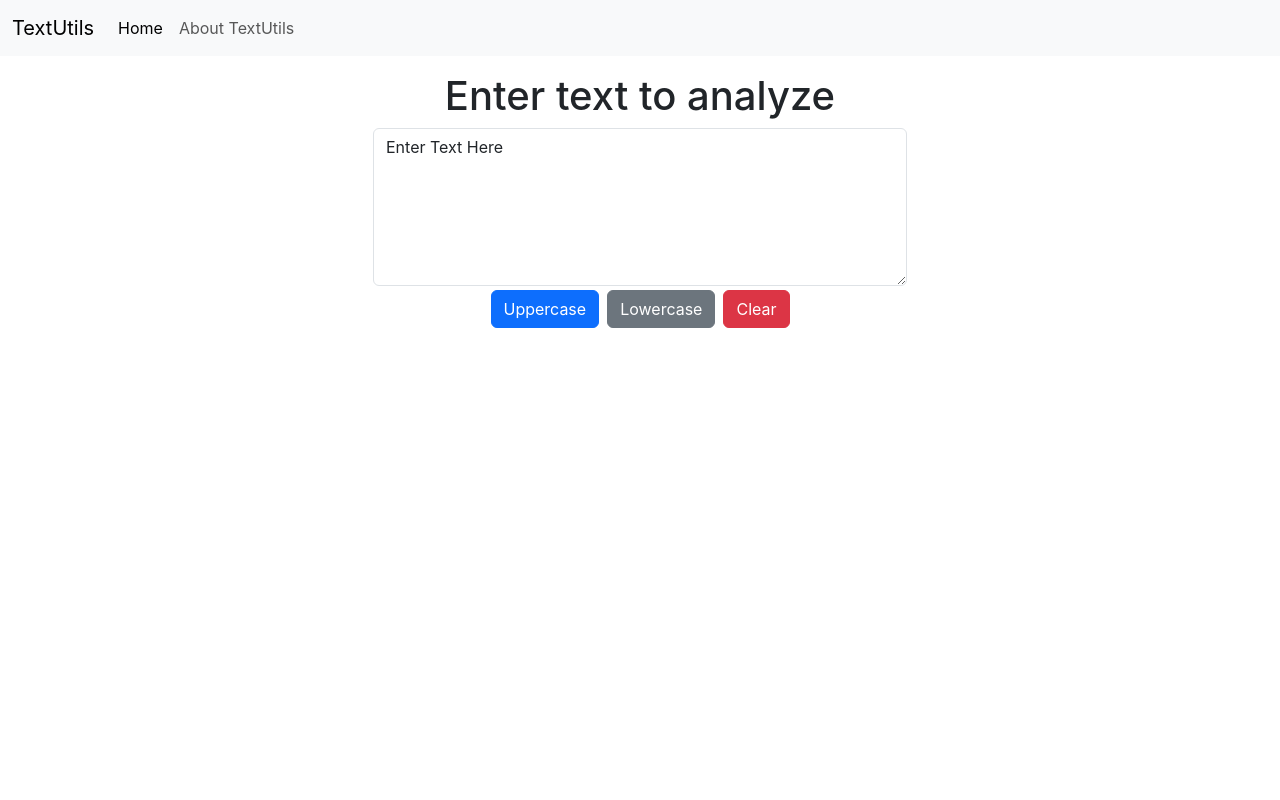
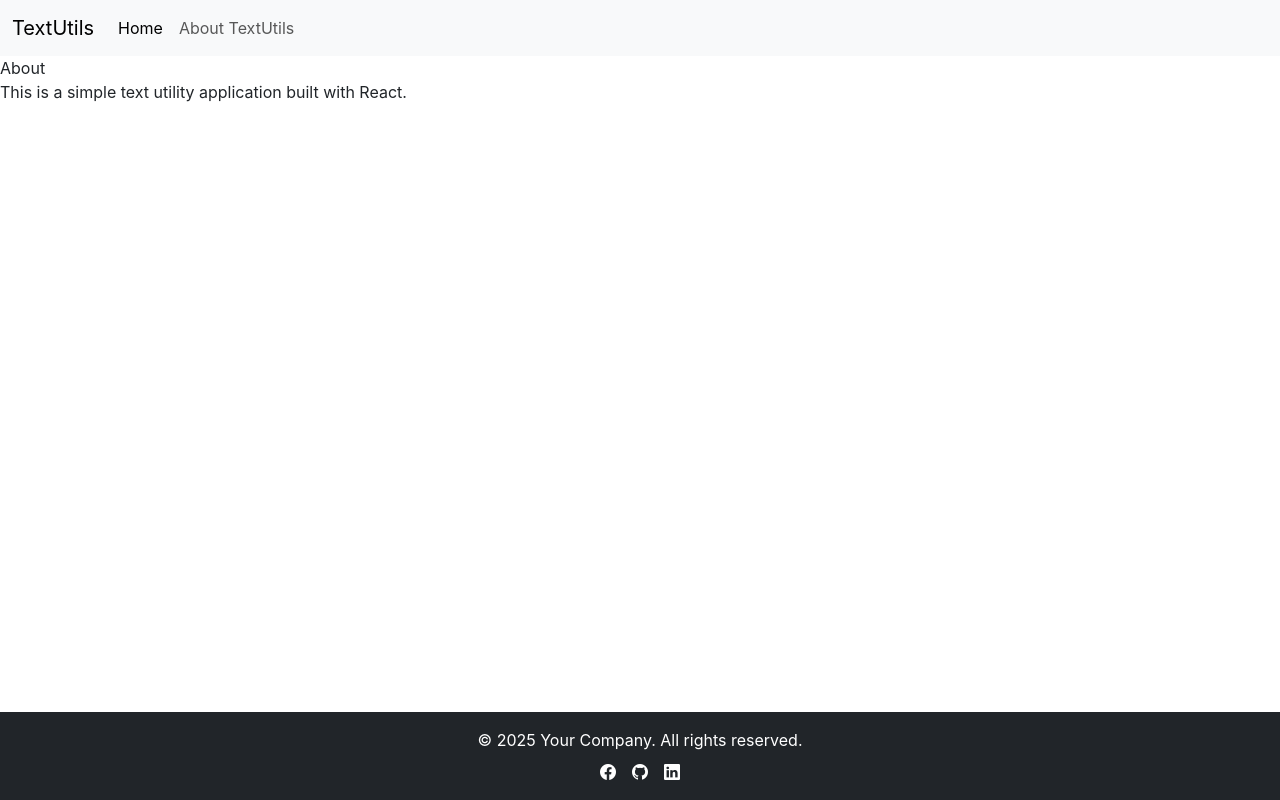
Before and after one commit to sthaaayush/TextUtils, a React (Create React App) app: page /about in a window 1280 px wide. Built offline with nearby package versions, Linux system fonts and the light colour scheme.

Commit message:
added footer and abouts to router

```diff
--- a/package.json
+++ b/package.json
@@ -7,9 +7,11 @@
     "@testing-library/jest-dom": "^6.6.3",
     "@testing-library/react": "^16.3.0",
     "@testing-library/user-event": "^13.5.0",
+    "bootstrap-icons": "^1.13.1",
     "react": "^19.1.0",
     "react-dom": "^19.1.0",
-    "react-scripts": "5.0.1",
+    "react-router-dom": "^7.7.0",
+    "react-scripts": "^5.0.1",
     "web-vitals": "^2.1.4"
   },
   "scripts": {
--- a/src/App.js
+++ b/src/App.js
@@ -1,16 +1,33 @@
 import './App.css';
+import About from './Components/About';
+import Footer from './Components/Footer';
 import NavBar from './Components/NavBar';
 import TextForm from './Components/TextForm';
+import { BrowserRouter as Router, Routes, Route } from 'react-router-dom';
 
 function App() {
   return (
-    <>
-      {/* <NavBar/> */}
-      <NavBar headText="TextUtils" aboutText="About TextUtils" />
-      <div className="container my-3">
-        <TextForm heading="Enter text to analyze"/>
-      </div>
-    </>
+    <Router>
+      <>
+        {/* NavBar */}
+        <NavBar headText="TextUtils" aboutText="About TextUtils" />
+        <Routes>
+          {/* TextForm Component */}
+          <Route exact path='/' element={
+            <div className="container my-3">
+              <TextForm heading="Enter text to analyze" />
+            </div>
+          }
+          ></Route>
+
+          {/* About Component */}
+          <Route exact path='/about' element={<About />}></Route>
+        </Routes>
+
+          {/* Footer Component */}
+          <Footer />
+      </>
+    </Router >
   );
 }
 
--- /dev/null
+++ b/src/Components/About.js
@@ -0,0 +1,10 @@
+import React from 'react'
+
+export default function About() {
+  return (
+    <div>
+      About
+      <p>This is a simple text utility application built with React.</p>
+    </div>
+  )
+}
--- /dev/null
+++ b/src/Components/Footer.js
@@ -0,0 +1,34 @@
+import React from "react";
+import 'bootstrap-icons/font/bootstrap-icons.css';
+
+const Footer = () => {
+    const footerStyle = {
+        position: "fixed",
+        left: 0,
+        bottom: 0,
+        width: "100%",
+        zIndex: 100,
+    };
+    return (
+        <footer className="bg-dark text-white text-center py-3 mt-5" style={footerStyle}>
+            <div className="container">
+                <div className="mb-2">
+                    &copy; {new Date().getFullYear()} Your Company. All rights reserved.
+                </div>
+                <div>
+                    <a href="https://facebook.com" className="text-white mx-2" target="_blank" rel="noopener noreferrer">
+                        <i className="bi bi-facebook"></i>
+                    </a>
+                    <a href="https://instagram.com" className="text-white mx-2" target="_blank" rel="noopener noreferrer">
+                        <i className="bi bi-github"></i>
+                    </a>
+                    <a href="https://linkedin.com" className="text-white mx-2" target="_blank" rel="noopener noreferrer">
+                        <i className="bi bi-linkedin"></i>
+                    </a>
+                </div>
+            </div>
+        </footer>
+    );
+};
+
+export default Footer;
--- a/src/Components/NavBar.js
+++ b/src/Components/NavBar.js
@@ -1,21 +1,21 @@
 import PropTypes from 'prop-types'
-
+import {Link} from 'react-router-dom'
 
 export default function NavBar({ headText = "HeadText Here", aboutText = "AboutText Here" }) {
     return (
         <nav className="navbar navbar-expand-lg bg-body-tertiary">
             <div className="container-fluid">
-                <a className="navbar-brand" href="/">{headText}</a>
+                <Link className="navbar-brand" to="/">{headText}</Link>
                 <button className="navbar-toggler" type="button" data-bs-toggle="collapse" data-bs-target="#navbarSupportedContent" aria-controls="navbarSupportedContent" aria-expanded="false" aria-label="Toggle navigation">
                     <span className="navbar-toggler-icon"></span>
                 </button>
                 <div className="collapse navbar-collapse" id="navbarSupportedContent">
                     <ul className="navbar-nav me-auto mb-2 mb-lg-0">
                         <li className="nav-item">
-                            <a className="nav-link active" aria-current="page" href="/">Home</a>
+                            <Link className="nav-link active" aria-current="page" to="/">Home</Link>
                         </li>
                         <li className="nav-item">
-                            <a className="nav-link" href="/">{aboutText}</a>
+                            <Link className="nav-link" to="/about">{aboutText}</Link>
                         </li>
                     </ul>
                 </div>
```
Also changed, not shown: 1 other file (tests, documents, lock files or other folders).
